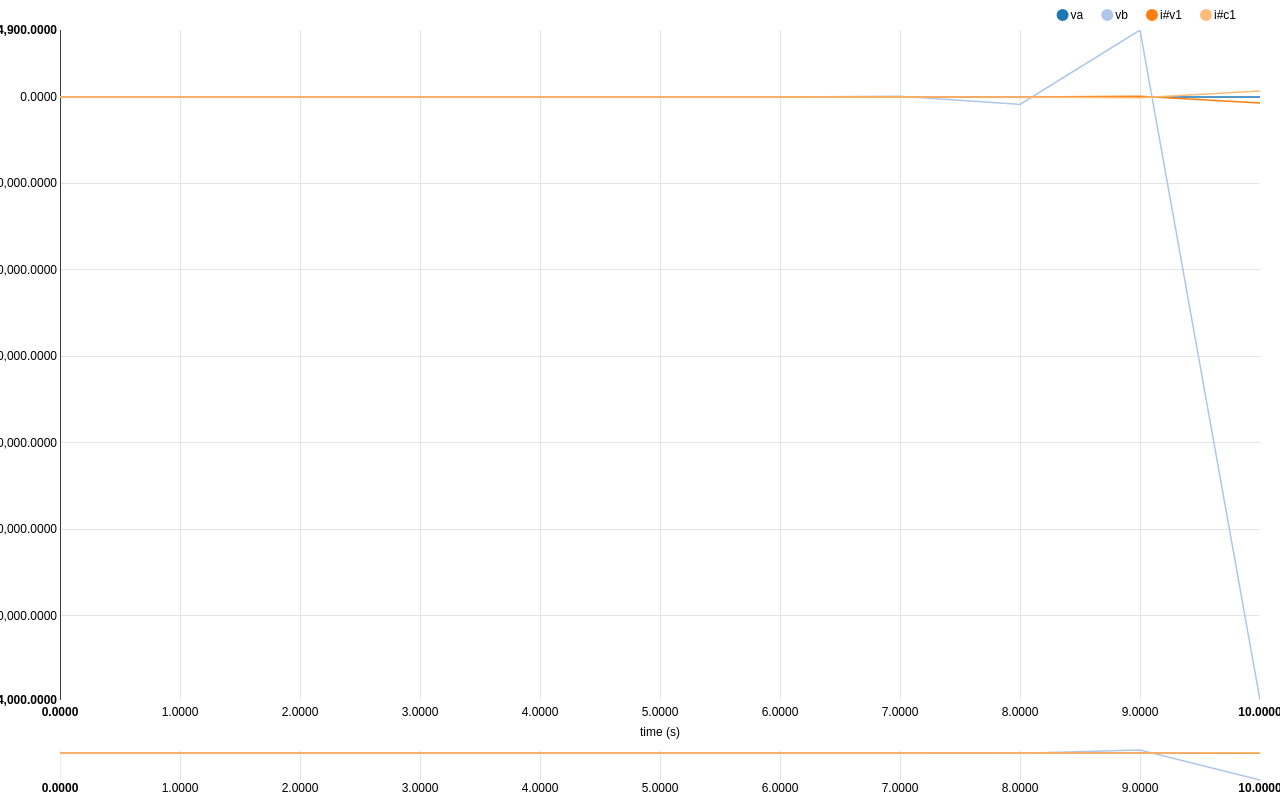
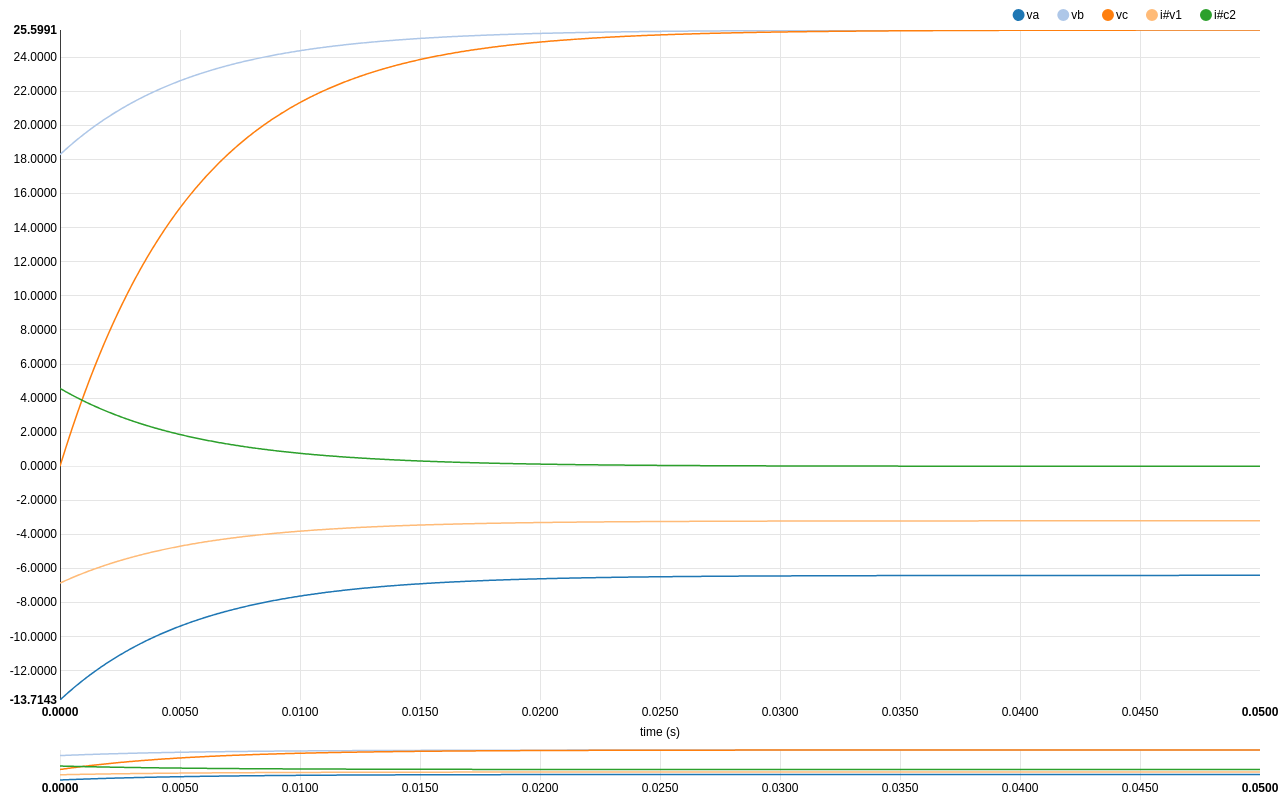
Before and after one commit to arturaugusto/jscap, a plain HTML site: page index.html in a window 1280 px wide. Drawn offline with Linux system fonts and the light colour scheme.

Commit message:
update sample circuit

```diff
--- a/index.html
+++ b/index.html
@@ -53,21 +53,14 @@
   'v1 vb va 32',
   'r2 vb vc 4',
   'r3 vb 0 8',
-  'c2 vc 0 3e-6'
-  ]
-
-
-  var netlist = [
-  'v1 va 0 10',
-  'r1 vb va 100',
-  'c1 vb 0 1e-3'
+  'c2 vc 0 1e-3'
   ]
 
   var cap = new jscap()
 
   var cir = cap.parse(netlist)
-  var iterations = 10
-  var dt = 1
+  var iterations = 1000
+  var dt = 50e-6
   for (var i = 0; i <= iterations; i++) {
     cap.simulate(cir, dt)
   }
```
